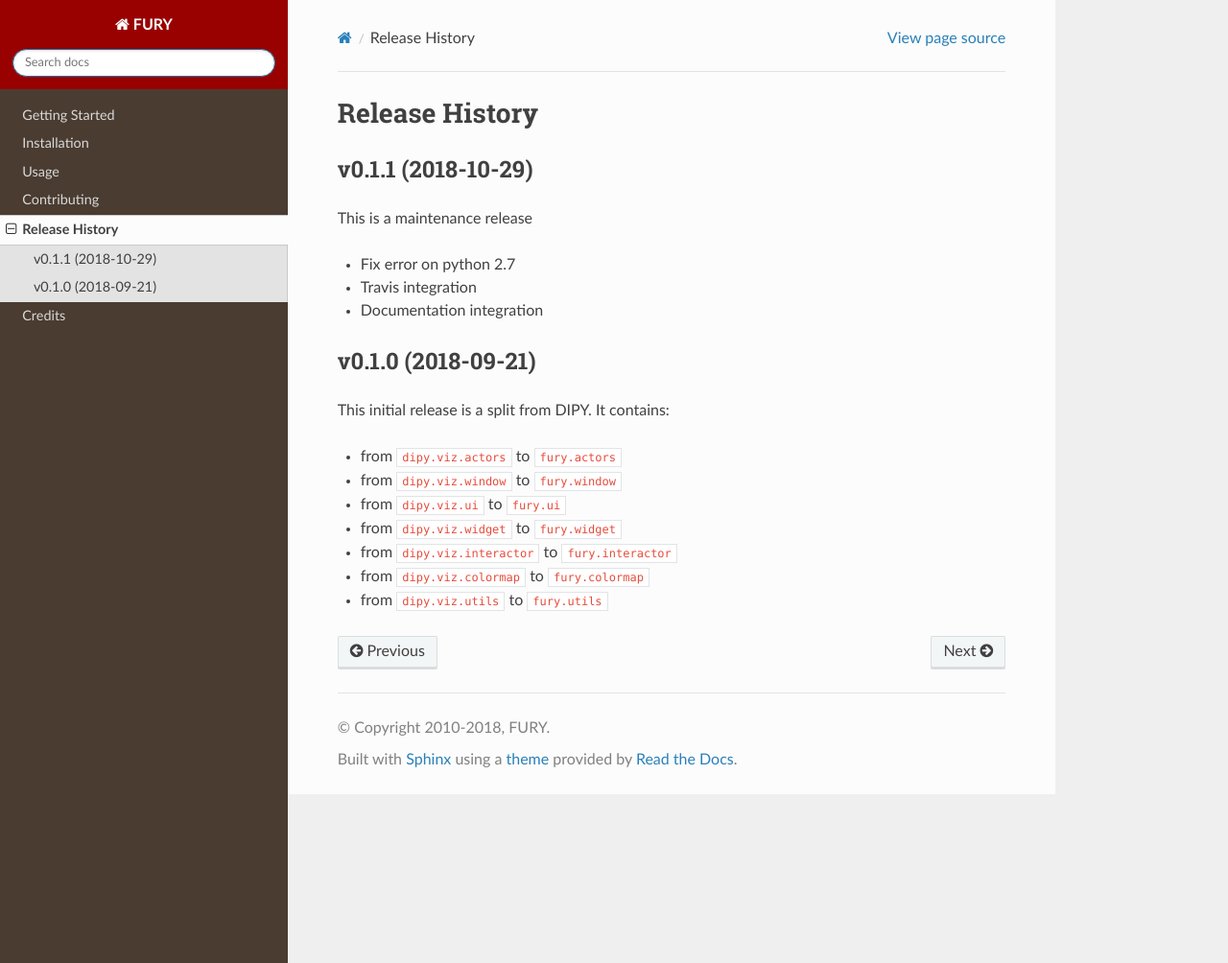
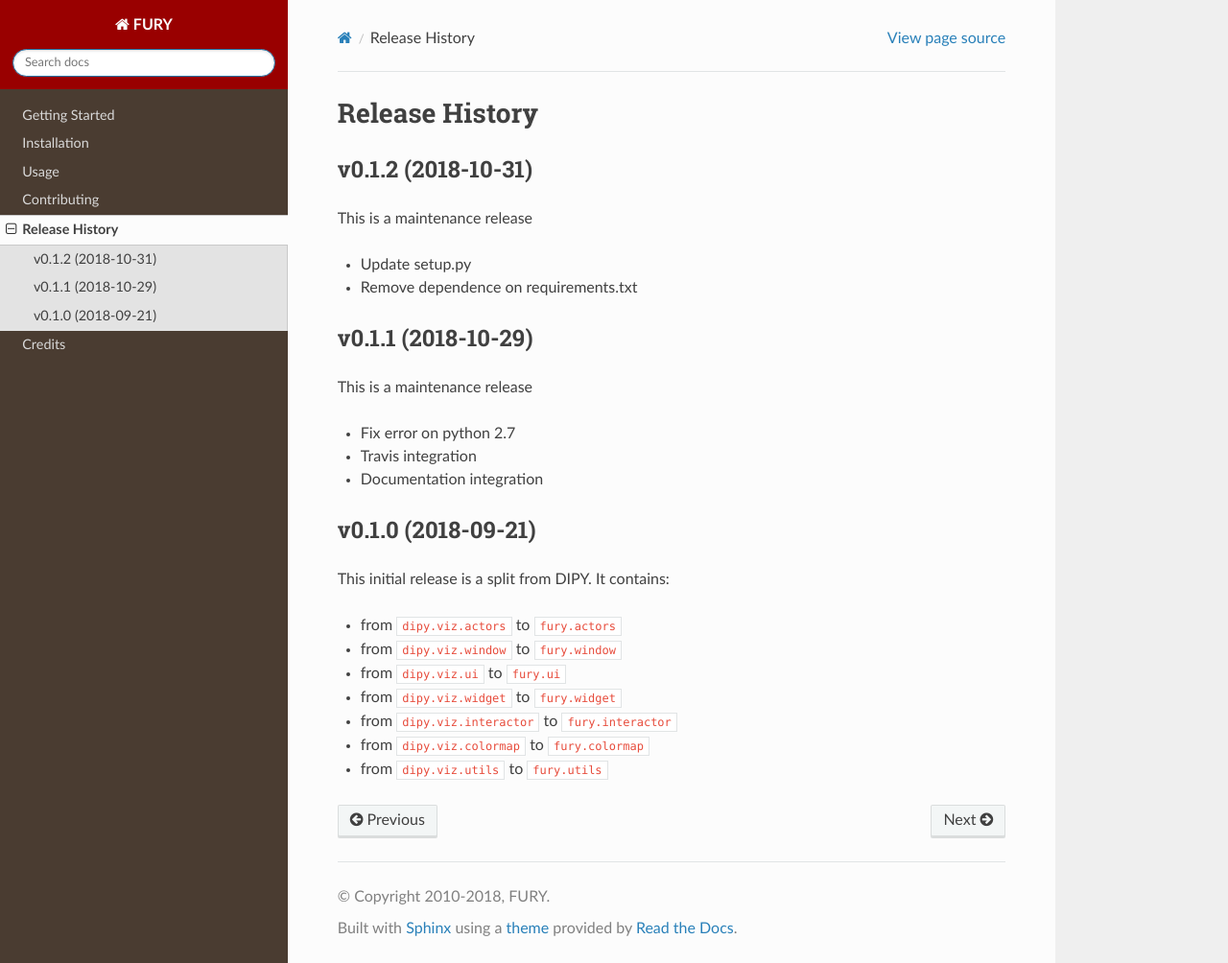
Before and after one commit to fury-gl/fury, a Sphinx documentation site: the page built from docs/source/release-history.rst, in a window 1280 px wide and 1004 px high. Shown: the whole window at 96% size. Built offline with Sphinx 7.4.7 and the Read the Docs theme 2.0.0, drawn with Linux system fonts in a browser that asks for light colours; pages that are not in the unit, such as notebooks, are missing from menus; the version number could not be read and is left out.

Commit message:
update release history

```diff
--- a/docs/source/release-history.rst
+++ b/docs/source/release-history.rst
@@ -1,6 +1,14 @@
 ===============
 Release History
 ===============
+
+v0.1.2 (2018-10-31)
+----------------------------
+
+This is a maintenance release
+
+* Update setup.py
+* Remove dependence on requirements.txt
 
 v0.1.1 (2018-10-29)
 ----------------------------
```
